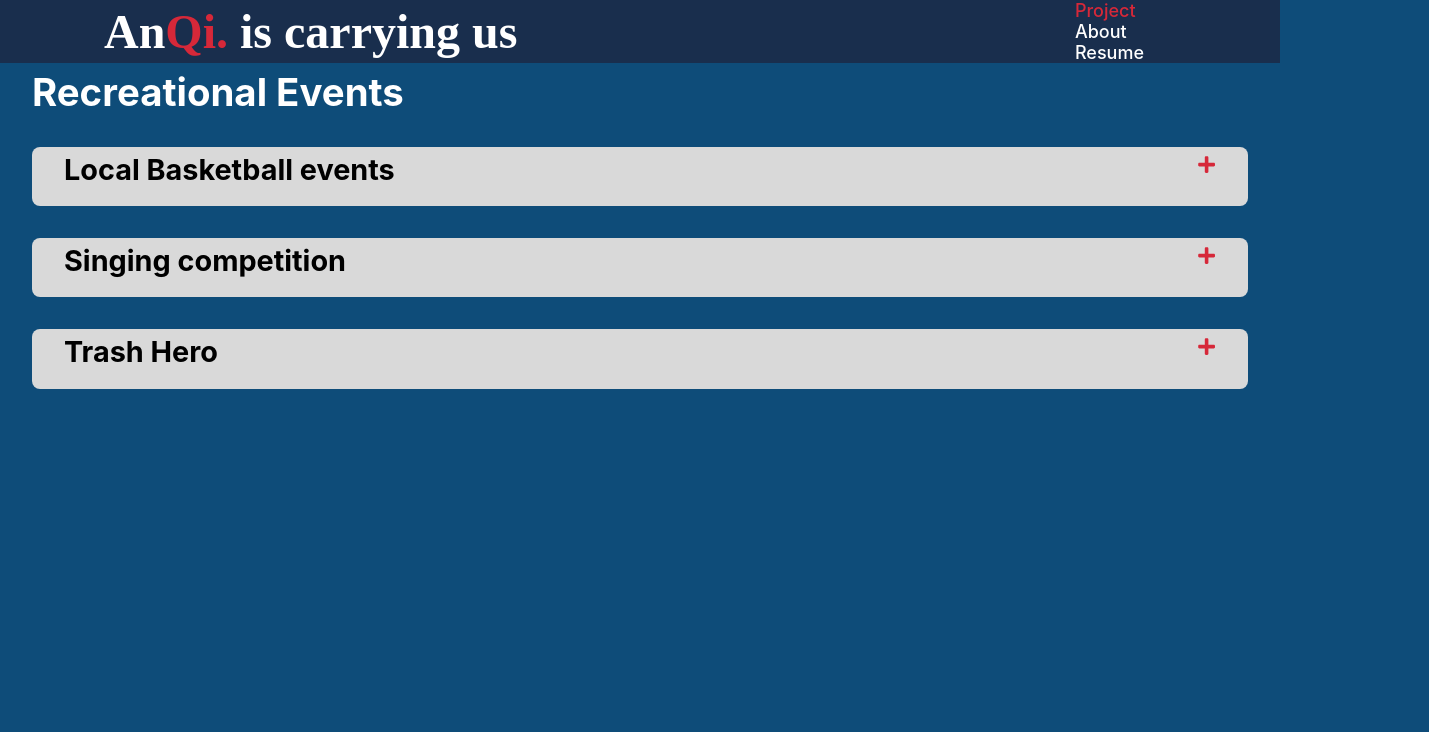
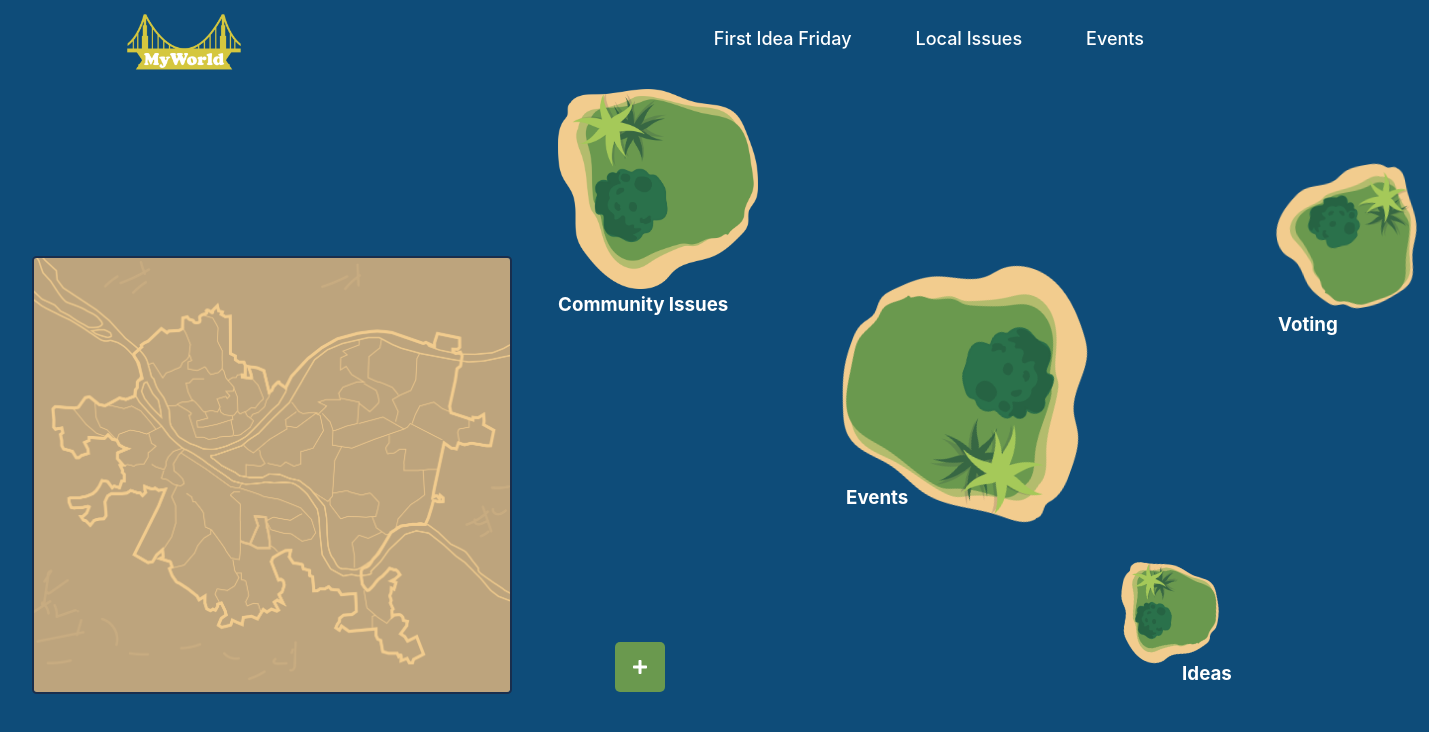
Before and after one commit to GhostOf0days/CMU-Tartan-Hacks-2023, a React (Create React App) app in the folder myworld/: page / in a window 1280 px wide. Shown: the top 732 px of the page, 1429 px wide, since content can reach past the window. Built offline with nearby package versions, Linux system fonts and the light colour scheme.

Commit message:
refined the home page images and layout

```diff
--- a/myworld/src/App.js
+++ b/myworld/src/App.js
@@ -8,8 +8,8 @@ function App() {
     <div className="App">
       <NavBar />
     <div className="content">
-      {/* <Home />  */}
-      <EventPage />
+      <Home />
+      {/* <EventPage /> */}
 
     </div>
 
--- a/myworld/src/component/navbar/Navbar.css
+++ b/myworld/src/component/navbar/Navbar.css
@@ -1,19 +1,28 @@
 .navbar {
   width: 100vw;
-    background-color: #192E4D;
+  height: 6vw;
+  background-color: #0E4C79;
   color: #ffffff;
   font-family: 'Jockey One';
   display: flex;
-    justify-content:space-between;
+  justify-content: space-between;
   align-items: center;
   position: fixed;
   z-index: 999;
 }
 
+.logo {
+  height: auto;
+  width: 160px;
+  align-items: center;
+  justify-content: center;
+  margin-top: 2rem;
+}
+
 .head {
-    font-size: 24px;
+  font-size: 6rem;
   margin-left: 6.5rem;
-    color: #ffffff;
+  color: red;
   text-decoration: none;
 }
 
@@ -28,7 +37,7 @@
 }
 
 .nav:hover{
-    color: white;
+  color: #ffffff;
   outline: #ffffff;
   font-size: 22px;
   transition: font-size 0.8s ease;
@@ -41,15 +50,18 @@
 
 .links{
   margin-right: 6.5rem;
+  display: flex;
+  flex-direction: row;
 }
 
 .project {
   cursor: pointer;
-    color: #D62839;
+  color: #ffff;
 }
 
 .project:hover{
-    color: #D62839;
+  color: #ffff;
+  top: 50px;
   font-size: 22px;
   transition: font-size 0.8s ease;
   transition-duration: 0.8s;
@@ -59,5 +71,5 @@
 }
 
 span {
-    color: #D62839;
+  color: #ffffff;
 }
--- a/myworld/src/component/navbar/navbar.js
+++ b/myworld/src/component/navbar/navbar.js
@@ -1,17 +1,22 @@
 import React from 'react';
 import './Navbar.css'
+import logo from '../../img/logo.png'
 
 const Navbar = () => {
     return (
         <div className='navbar'>
         <div to='/' className='head'>
-        <h1>An<span>Qi.</span> is carrying us</h1>
+        <a href="https://reactjs.org" target="_blank" rel="noreferrer">
+          <img src={logo} className="logo"></img>
+        </a>
+
+
         </div>
 
         <div className='links'>
-            <div to='#project' smooth className='nav project'>Project</div>
-            <div to='#about' smooth className='nav'>About</div>
-            <div className='nav' href='/'>Resume</div>
+            <div to='#project'  className='nav project'>First Idea Friday</div>
+            <div to='#about'  className='nav'>Local Issues</div>
+            <div className='nav' href='/'>Events</div>
         </div>
         </div>
     );
--- a/myworld/src/screens/Home.css
+++ b/myworld/src/screens/Home.css
@@ -4,13 +4,6 @@
   top: 6rem;
   width: 100vw;
 }
-
-/* body {
-  margin: 0;
-  background: #0E4C79;
-  width: 100%;
-  height: 100%;
-} */
 
 .island {
   width: 230px;
@@ -21,90 +14,186 @@
 body {
   background: #0E4C79;
 }
+.buttonContainer {
+  bottom: -10rem;
+  justify-content: center;
+  align-items: center;
+  align-items: center;
+}
 
 .button {
+  position: relative;
   display: flex;
   margin: auto;
+  bottom: -40px;
   justify-content: center;
   align-items: center;
   height: 50px;
-  width: 30px;
+  width: 50px;
+  background-color:#6A994E;
   border-radius: 5px;
   cursor: pointer;
-
-}
-
-.buttonContainer {
-  display: relative;
-  top: 40px;
-  display: flex;
-  align-items: center;
 }
 
 
+
 .islandContainer {
-
   display: flex;
   flex-wrap: wrap;
 }
 
 .islandImg {
+  position: absolute;
   margin-left: 2rem;
   margin-right: 2rem;
+  cursor: pointer;
+  justify-content: center;
 }
 
-.x1 {
+.islandImg .x1 {
   display: flex;
-  animation: x 15s linear infinite alternate;
-  position: relative
+  position: absolute;
 }
 
-.y1 {
-  animation: y 12s linear infinite alternate;
-  position: relative
+.islandImg .x2 {
+  display: flex;
+  position: absolute;
+}
+
+.headComm {
+  position: relative;
+  margin-left: 35rem;
+}
+
+.headEvent {
+  position: absolute;
+  left: 53rem;
+  bottom: -25rem;
+}
+
+.headIdea {
+  position: absolute;
+  left: 74rem;
+  bottom: -36rem;
+}
+
+.headVoting {
+  position: absolute;
+  left: 80rem;
+  top: 14rem;
+}
+
+.island1 {
+  margin-left: 35rem;
+  width: 200px;
+  height: auto;
+}
+
+.island2 {
+  margin-left: 53rem;
+  margin-bottom: -25rem;
+  transform: rotate(200deg);
+  width: 250px;
+  height: auto;
+}
+
+.island3 {
+  margin-left: 70rem;
+  margin-bottom: -35rem;
+  transform: rotate(10deg);
+  width: 100px;
+  height: auto;
+}
+
+.island4 {
+  margin-left: 80rem;
+  margin-top: 5rem;
+  transform: rotate(80deg);
+  width: 140px;
+  height: auto;
 }
 
 
-.x2 {
-  animation: x 17s linear infinite alternate;
-  position: absolute
+.mapImg {
+  position: relative;
+  bottom: -8rem;
+  margin: 2rem;
+  width: 30rem;
+  height: auto;
+  border-radius: 1%;
+  z-index: 5;
+  border: 2px solid #192E4D;
 }
 
-.y2 {
-  animation: y 13s linear infinite alternate;
-  position: absolute
+h3 {
+  color: #ffff;
 }
 
 
-.x3 {
-  animation: x 12s linear infinite alternate;
-  position: relative
-}
+/* Ether float */
+@keyframes wobleHorizontal {
+  0% {
+    margin-left: 0px;
+  }
 
-.y3 {
-  animation: y 15s linear infinite alternate;
-  position: relative
+  20% {
+    margin-left: 9px;
+  }
+
+  25% {
+    margin-left: 10px;
+  }
+
+  50% {
+    margin-left: 0px;
+  }
+
+  75% {
+    margin-left: -10px;
+  }
+
+  95% {
+    margin-left: -2px;
+  }
+
+  100% {
+    margin-left: 0px;
+  }
 }
 
 
-.x4 {
-  animation: x 18s linear infinite alternate;
-  position: absolute
-}
+@keyframes wobleVertical {
+  0% {
+    margin-top: 0px;
+  }
 
-.y4 {
-  animation: y 16s linear infinite alternate;
-  position: absolute
-}
+  20% {
+    margin-top: 9px;
+  }
 
-@keyframes x {
+  25% {
+    margin-top: 10px;
+  }
+
+  50% {
+    margin-top: 0px;
+  }
+
+  75% {
+    margin-top: -10px;
+  }
+
+  95% {
+    margin-top: -2px;
+  }
+
   100% {
-    transform: translateX(calc(100vw -100px));
+    margin-top: 0px;
   }
 }
 
-@keyframes y {
-  100% {
-    transform: translateY(calc(100vh -100px));
-  }
+.wobble {
+  animation:
+    wobleHorizontal 10s infinite linear,
+    wobleVertical 8s infinite linear;
 }
--- a/myworld/src/screens/Home.js
+++ b/myworld/src/screens/Home.js
@@ -5,6 +5,9 @@ import islandPic from '../img/island1.png'
 import islandPic2 from '../img/island1.png'
 import islandPic3 from '../img/island1.png'
 import islandPic4 from '../img/island1.png'
+import Map from '../img/homeMap.png'
+import { FaPlus } from "react-icons/fa";
+
 //import styled from "styled-components";
 
 
@@ -65,34 +68,35 @@ function Home() {
   return (
     <div className="Home">
       <div className='islandContainer'>
-        <div className="islandImg x1">
-          <a href="https://reactjs.org" target="_blank" rel="noreferrer">
-            <img className="island" src={islandPic} />
-          </a>
+        <div className="islandImg x1 wobble">
+            <img className="island1" src={islandPic} />
+            <h3 className='headComm'>Community Issues</h3>
         </div>
 
-        <div className="x2">
-          <a href="https://reactjs.org" target="_blank" rel="noreferrer">
-            <img className="island" src={islandPic2} />
-          </a>
+        <div className="islandImg x2 wobble">
+            <img className="island2" src={islandPic2} />
+            <h3 className='headEvent'>Events</h3>
         </div>
 
-        <div class="x3">
-          <a href="https://reactjs.org" target="_blank" rel="noreferrer">
-            <img className="island" src={islandPic3} />
-          </a>
+        <div className="islandImg x3 wobble">
+            <img className="island3" src={islandPic3} />
+            <h3 className='headIdea'>Ideas</h3>
         </div>
 
-        <div class="x4">
-          <a href="https://reactjs.org" target="_blank" rel="noreferrer">
-            <img className="island" src={islandPic4} />
-          </a>
+
+        <div className="islandImg x4 wobble">
+            <img className="island4" src={islandPic4} />
+            <h3 className='headVoting'>Voting</h3>
         </div>
 
       </div>
 
+      <div className="map">
+      <img className="mapImg" src={Map} />
+      </div>
+
       <div className='buttonContainer'>
-        <button className="button" onClick={() => alert("hello")}> + </button>
+        <div className="button"> <FaPlus color = '#ffffff'/> </div>
       </div>
 
     </div>
```
Also changed, not shown: myworld/src/img/logo.png (added). Lines whose indentation alone changed are shown as unchanged.
